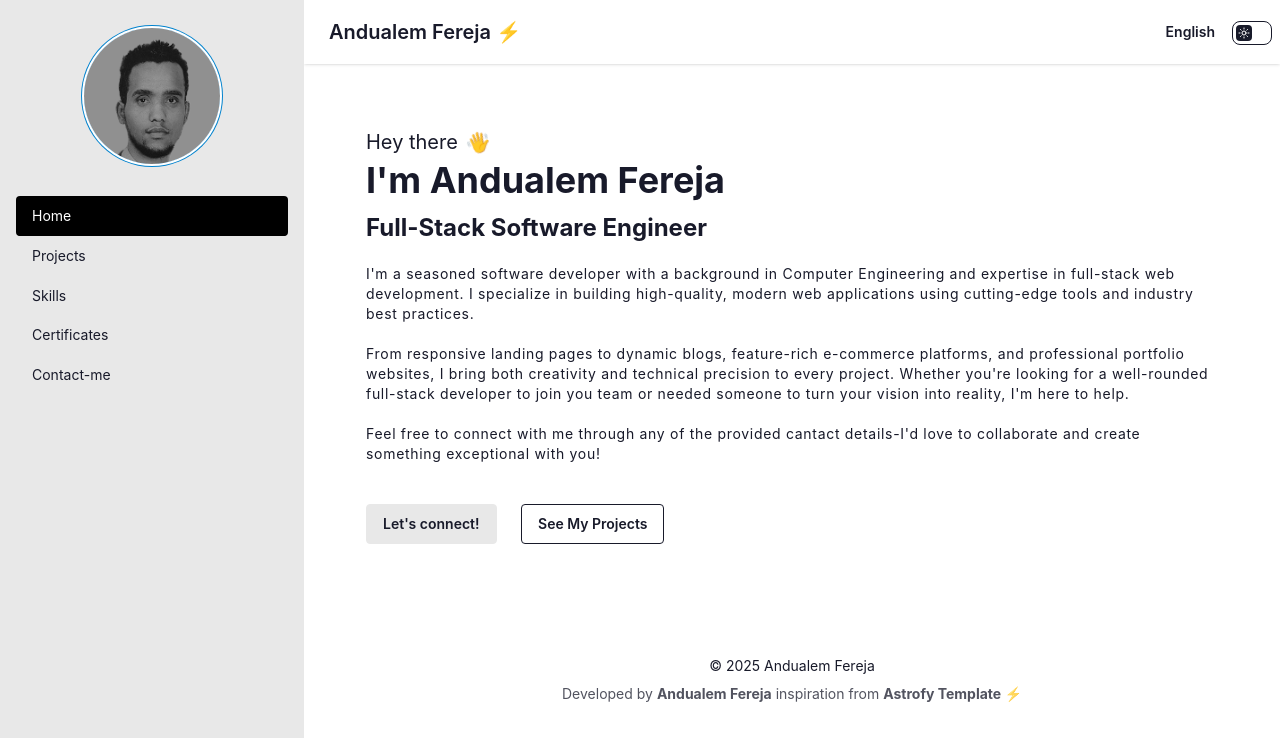
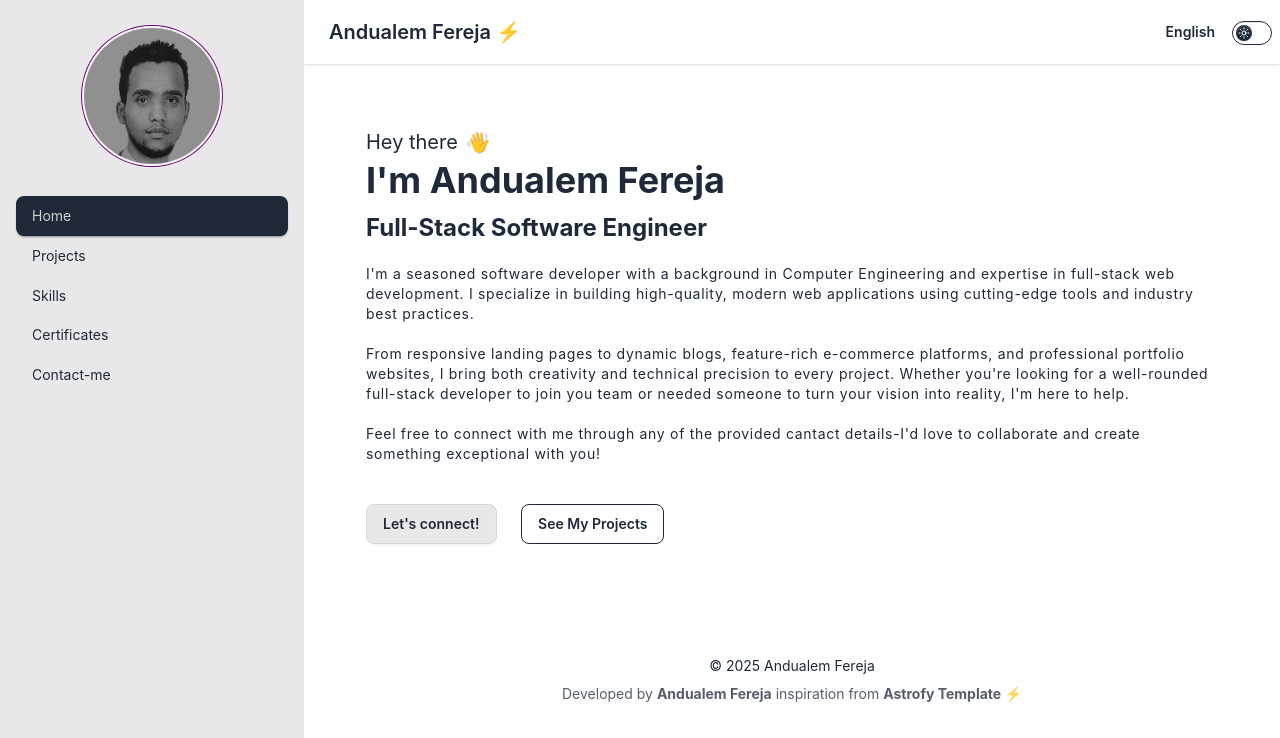
Before and after one commit to Andu-alem/Andu-alem.github.io, an Astro site: page / in a window 1280 px wide. Shown: the top 738 px of the page. Built offline with nearby package versions, Linux system fonts and the light colour scheme; Astro itself is replaced by a stand-in of ours.

Commit message:
style: change dark and light themes

```diff
--- a/src/components/ThemeToggle.astro
+++ b/src/components/ThemeToggle.astro
@@ -1,6 +1,6 @@
 <div>
     <label class="toggle text-base-content">
-        <input type="checkbox" value="dark" class="theme-controller">
+        <input type="checkbox" value="dracula" class="theme-controller">
 
         <svg aria-label="sun" xmlns="http://www.w3.org/2000/svg" viewBox="0 0 24 24"><g stroke-linejoin="round" stroke-linecap="round" stroke-width="2" fill="none" stroke="currentColor"><circle cx="12" cy="12" r="4"></circle><path d="M12 2v2"></path><path d="M12 20v2"></path><path d="m4.93 4.93 1.41 1.41"></path><path d="m17.66 17.66 1.41 1.41"></path><path d="M2 12h2"></path><path d="M20 12h2"></path><path d="m6.34 17.66-1.41 1.41"></path><path d="m19.07 4.93-1.41 1.41"></path></g></svg>
 
--- a/src/layouts/Layout.astro
+++ b/src/layouts/Layout.astro
@@ -20,7 +20,7 @@ const {
 ---
 
 <!doctype html>
-<html lang={lang} data-theme="corporate">
+<html lang={lang} data-theme="fantasy" class="scroll-smooth">
   <head>
     <BaseHead title={title} description={description} image={image} , ogType={ogType} />
     <ClientRouter />
```
